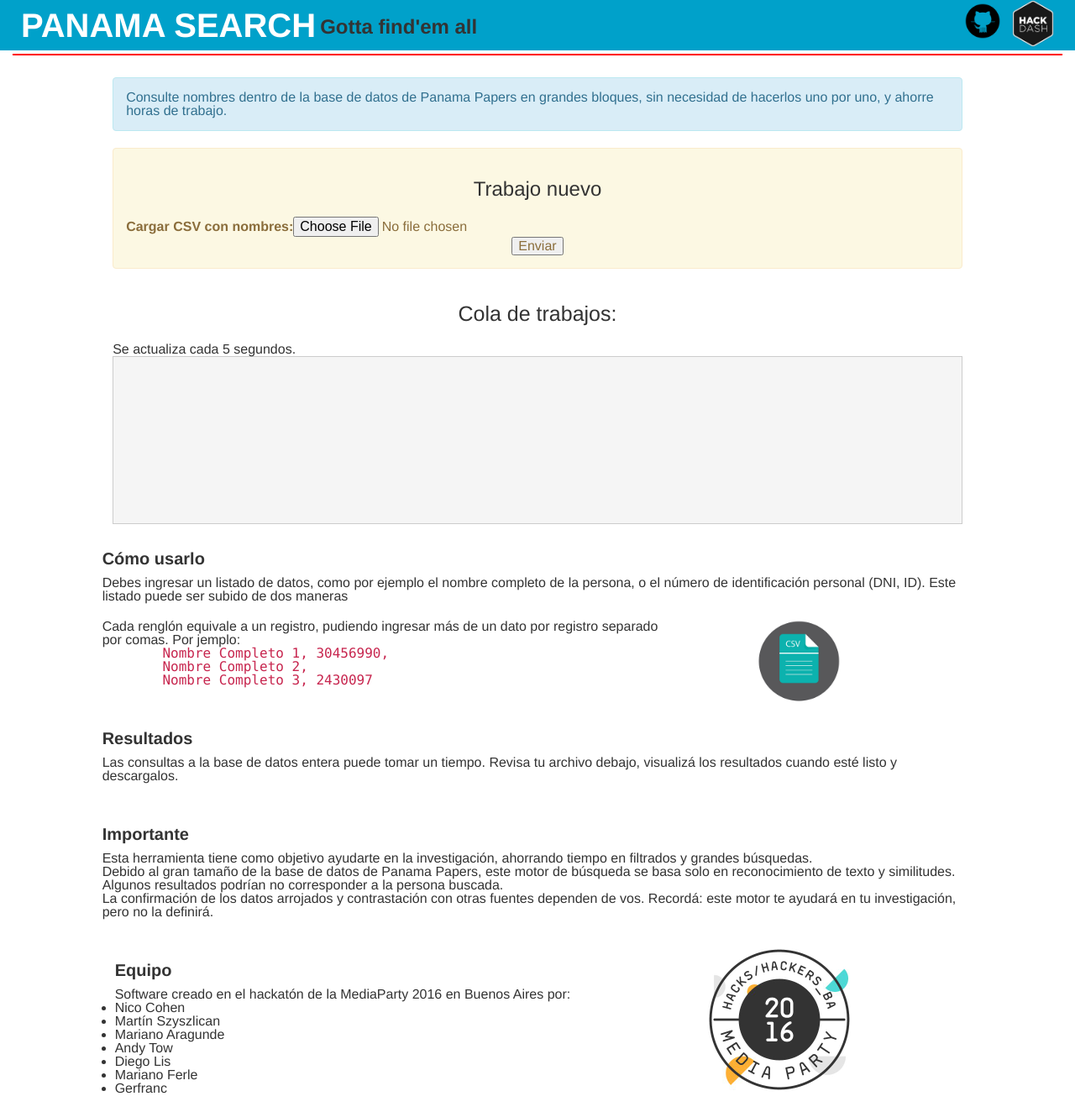
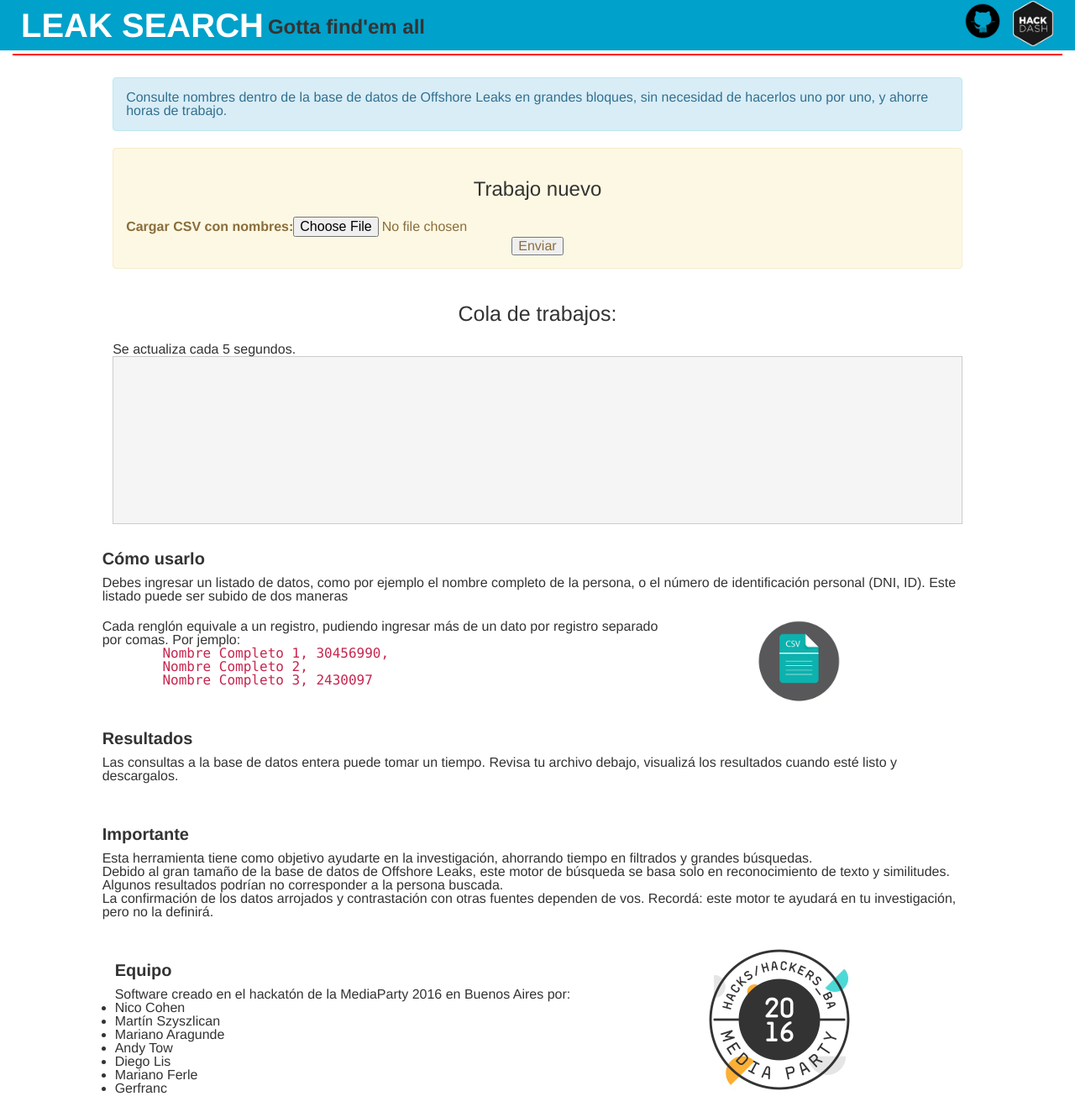
Before and after one commit to martinszy/panamasearch, a Django app: page / in a window 1280 px wide. Shown: the whole page at 84% size. Run offline with Django 3.2, Linux system fonts and the light colour scheme; data that the repository does not hold is empty; some libraries are stand-ins or nearby versions; some web fonts are replaced.

Commit message:
Change name to Offshore Leaks Search

```diff
--- a/uploadcsv/templates/index.html
+++ b/uploadcsv/templates/index.html
@@ -18,7 +18,7 @@
 
       <header class="col-md-12">
           <ul id="nav1">
-            <li><h1>Panama Search</h1></li>
+            <li><h1>Leak Search</h1></li>
             <li><h2>Gotta find'em all</h2></li>
           </ul>
 
@@ -34,7 +34,7 @@
 
     <section class="row col-sm-10 col-sm-offset-1">
       <div class="alert alert-info">
-            Consulte nombres dentro de la base de datos de Panama Papers en grandes bloques, sin necesidad de hacerlos uno por uno, y ahorre horas de trabajo.
+            Consulte nombres dentro de la base de datos de Offshore Leaks en grandes bloques, sin necesidad de hacerlos uno por uno, y ahorre horas de trabajo.
       </div>
       <div id="contForm" class="alert alert-warning">
           <form method="post" id="formulario" enctype="multipart/form-data" action="/">
@@ -119,7 +119,7 @@
               </p>
             <p>
 
-            Debido al gran tamaño de la base de datos de Panama Papers, este motor de búsqueda se basa solo en reconocimiento de texto y similitudes. Algunos resultados podrían no corresponder a la persona buscada.
+            Debido al gran tamaño de la base de datos de Offshore Leaks, este motor de búsqueda se basa solo en reconocimiento de texto y similitudes. Algunos resultados podrían no corresponder a la persona buscada.
             </p>
             <p>
             La confirmación de los datos arrojados y contrastación con otras fuentes dependen de vos. Recordá: este motor te ayudará en tu investigación, pero no la definirá.
```
